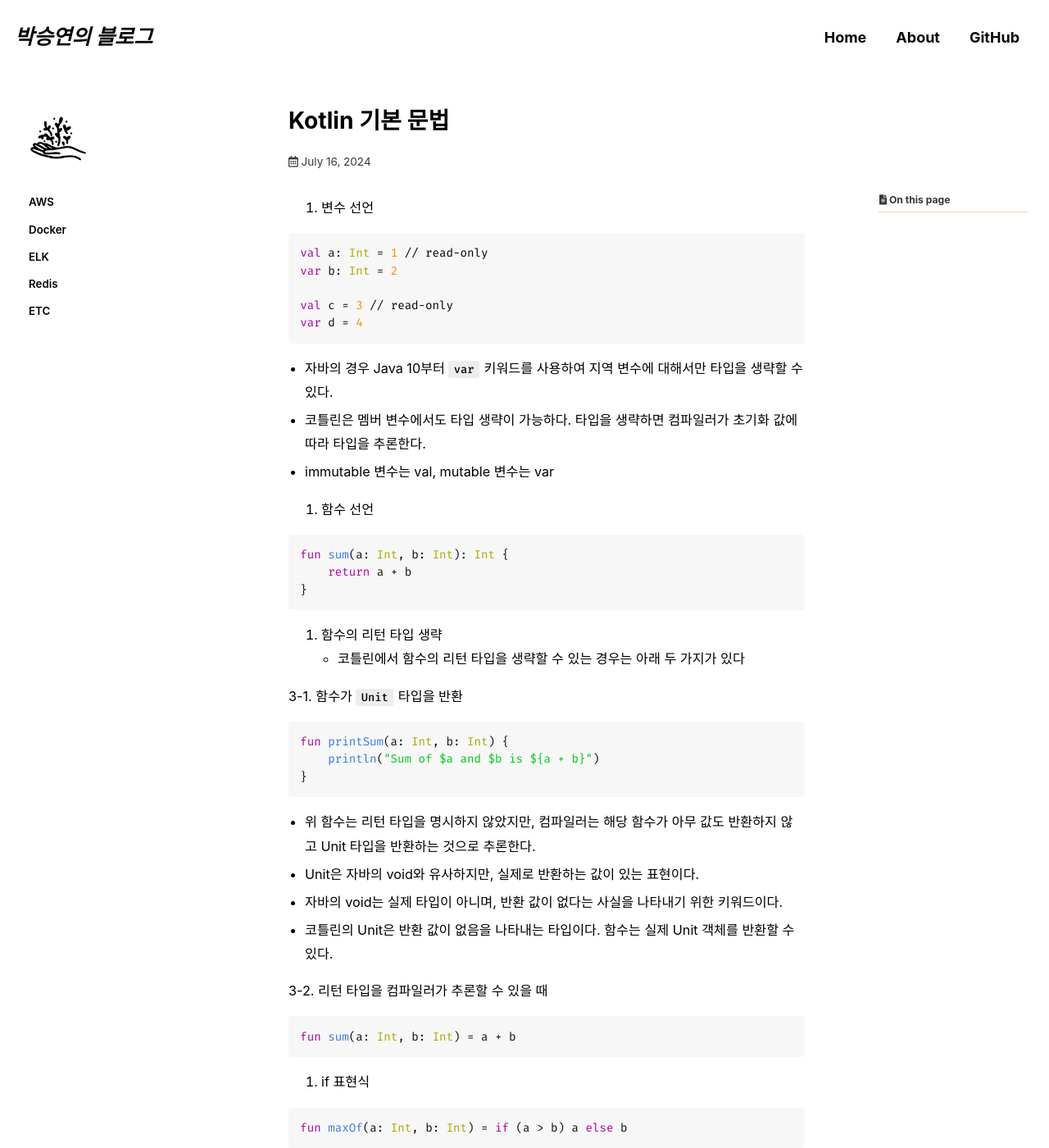
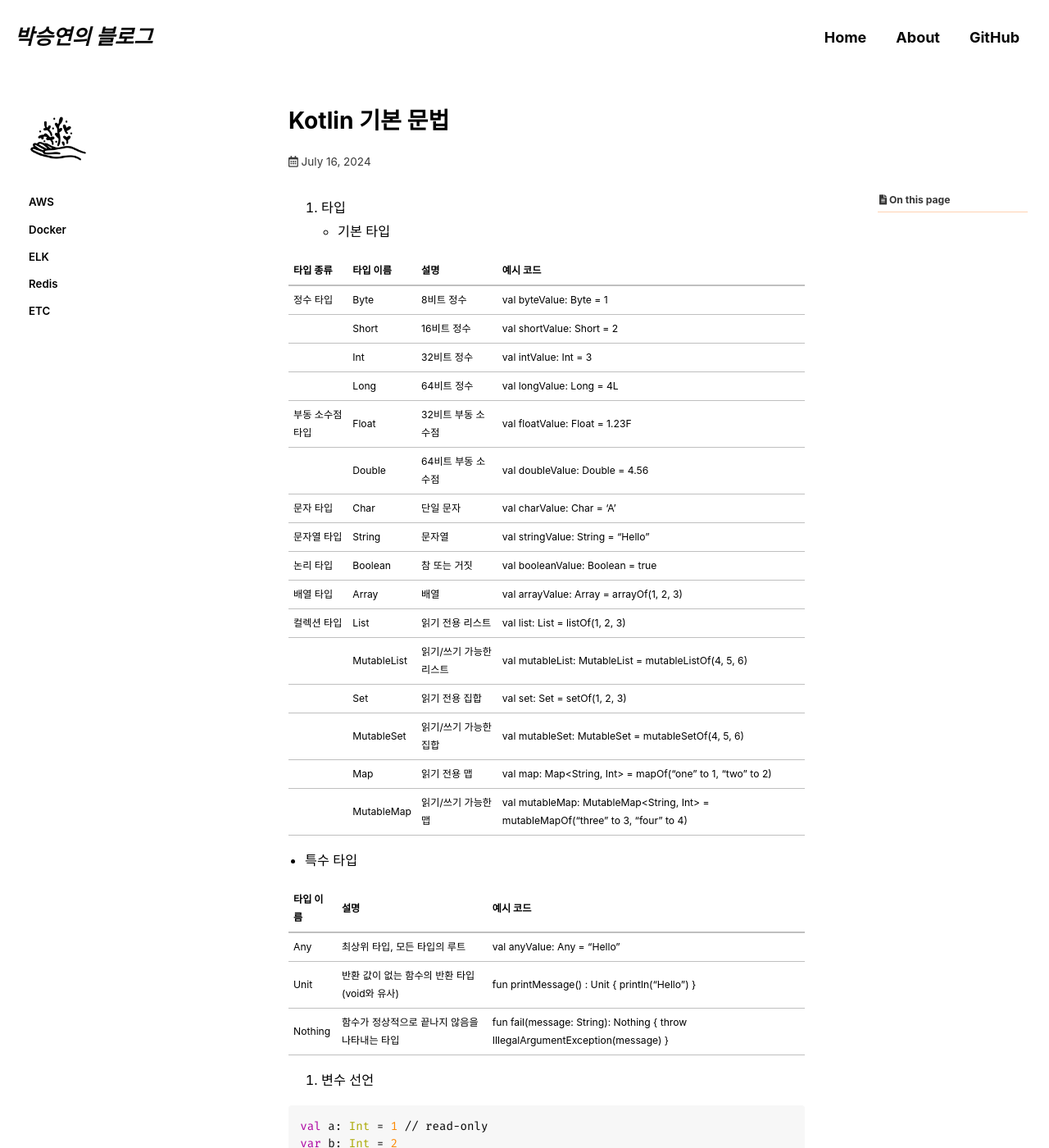
Before and after one commit to seungyeonpark/seungyeonpark.github.io, a Jekyll site: the page built from _posts/etc/2024-07-16-kotlin-basic.md, in a window 1280 px wide and 1400 px high. Shown: the whole window at 82% size. Built offline with Jekyll 4.4.1, drawn with Linux system fonts in a browser that asks for light colours; cached includes are drawn as plain includes; some web fonts are replaced; comment, search, counter and statistics services are not loaded; some of the changed text lies outside the part shown.

Commit message:
Docs: kotlin

````diff
--- a/_posts/etc/2024-07-16-kotlin-basic.md
+++ b/_posts/etc/2024-07-16-kotlin-basic.md
@@ -15,6 +15,36 @@ toc_sticky: true
 date: 2024-07-16
 last_modified_at: 2024-07-17
 ---
+
+1. 타입
+- 기본 타입
+
+|타입 종류|	타입 이름|	설명|	예시 코드|
+|---|---|---|---|
+|정수 타입|	Byte|	8비트 정수|	val byteValue: Byte = 1|
+||Short|	16비트 정수|	val shortValue: Short = 2|
+||Int|	32비트 정수|	val intValue: Int = 3|
+||Long|	64비트 정수|	val longValue: Long = 4L|
+|부동 소수점 타입|	Float|	32비트 부동 소수점|	val floatValue: Float = 1.23F|
+||Double|	64비트 부동 소수점|	val doubleValue: Double = 4.56|
+|문자 타입|	Char|	단일 문자|	val charValue: Char = 'A'|
+|문자열 타입|	String|	문자열|	val stringValue: String = "Hello"|
+|논리 타입|	Boolean|	참 또는 거짓|	val booleanValue: Boolean = true|
+|배열 타입|	Array|	배열|	val arrayValue: Array<Int> = arrayOf(1, 2, 3)|
+|컬렉션 타입|	List|	읽기 전용 리스트|	val list: List<Int> = listOf(1, 2, 3)|
+||MutableList|	읽기/쓰기 가능한 리스트|	val mutableList: MutableList<Int> = mutableListOf(4, 5, 6)|
+||Set|	읽기 전용 집합|	val set: Set<Int> = setOf(1, 2, 3)|
+||MutableSet|	읽기/쓰기 가능한 집합|	val mutableSet: MutableSet<Int> = mutableSetOf(4, 5, 6)|
+||Map|	읽기 전용 맵|	val map: Map<String, Int> = mapOf("one" to 1, "two" to 2)|
+||MutableMap|	읽기/쓰기 가능한 맵|	val mutableMap: MutableMap<String, Int> = mutableMapOf("three" to 3, "four" to 4)|
+
+- 특수 타입
+
+|타입 이름|	설명|	예시 코드|
+|---|---|---|
+|Any|	최상위 타입, 모든 타입의 루트|	val anyValue: Any = "Hello"|
+|Unit|	반환 값이 없는 함수의 반환 타입 (void와 유사)|	fun printMessage() : Unit { println("Hello") }|
+|Nothing|	함수가 정상적으로 끝나지 않음을 나타내는 타입|	fun fail(message: String): Nothing { throw IllegalArgumentException(message) }|
 
 1. 변수 선언
 
@@ -37,6 +67,15 @@ fun sum(a: Int, b: Int): Int {
     return a + b
 }
 ```
+
+3. 함수 타입
+
+``` kotlin
+val converter: (String) -> Int = { it.toInt() }
+val converted - converter("123")
+```
+
+- 코틀린에서는 자바와 다르게 함수형 인터페이스가 필요 없으며, 위와 같이 간단하게 함수 타입을 사용할 수 있다.
 
 3. 함수의 리턴 타입 생략
 - 코틀린에서 함수의 리턴 타입을 생략할 수 있는 경우는 아래 두 가지가 있다
@@ -122,6 +161,7 @@ val l = b?.length
 ```
 
 - null 값이 허용된 변수를 사용할 때는 안전한 호출 연산자(`.?`)를 사용한다
+- 안전한 호출 연산자(`.?`)는 변수의 값이 null이 아닌 경우에만 해당 속성이나 매서드에 접근하고, null인 경우에는 null을 반환한다.
 
 6. 주 생성자(primary constructor)/보조 생성자(secondary constructor)
 
@@ -134,7 +174,7 @@ class Person(val name: String, var age: Int) {
 }
 ```
 
-- 주 생성자는 클래스 헤더에 정의되며, 필드를 초기화한다.
+- 주 생성자는 클래스 선언 시 생성자에 멤버 변수를 포함할 수 있으며 클래스 헤더에 정의된다.
 - 보조 생성자는 constructor 키워드를 사용하여 정의되며, 주 생성자를 호출하여 초기화한다.
 
 7. 인스턴스 생성
@@ -156,6 +196,36 @@ val message = "Hello"
 println(message.addExclamation()) // Hello!
 ```
 
+- `클래스명.함수명` 형태로 선언한다.
+- 해당 클래스의 인스턴스에서 마치 원래 클래스에 정의된 멤버 함수처럼 호출할 수 있다.
+- 확장 함수가 멤버 함수와 같은 이름으로 정의된 경우, 멤버 함수가 우선한다.
+- 확장 함수는 클래스의 private 멤버에 접근할 수 없다.
+- 확장 함수는 인스턴스 메서드처럼 동작하며, 클래스의 정적(static) 메서드에 대한 확장은 지원되지 않는다.
+- 동일한 확장 함수를 여러 파일에서 정의하는 경우, 사용 시점의 네임스페이스에 따라 결정된다.
+
+9. 확장 프로퍼티 (Extension Property)
+
+``` kotlin
+val String.lastChar: Char
+    get() = this[this.length - 1]
+
+println("Kotlin".lastChar) // n
+```
+
+``` kotlin
+var <T> MutableList<T>.lastElement: T
+    get() = this[this.size - 1]
+    set(value) {
+        this[this.size - 1] = value
+}
+```
+
+- 확장 프로퍼티는 상태를 저장할 수 없고, 단지 계산된 값을 반환하는 용도로만 사용될 수 있다.
+- 확장 프로퍼티는 `val` 또는 `var`로 선언할 수 있으며, getter와 setter를 정의할 수 있다.
+- 확장 함수와 확장 프로퍼티는 컴파일 타임에 정적으로 처리되며, 실제 클래스의 메서드나 프로퍼티로 추가되는 건 아니다.
+
+
+
 9. 싱글톤 객체 선언
 
 ``` kotlin
@@ -168,6 +238,12 @@ object Database {
 Database.connect()
 ```
 
+- object 키워드를 사용하여 정의된 객체는 단 하나의 인스턴스만 존재한다. 이를 통해 싱글톤 패턴을 객체 선언으로 구현할 수 있다.
+- 인스턴스를 생성할 필요 없이, 정의된 객체를 직접 사용할 수 있다.
+- 생성자가 없으며, 객체 초기화는 객체 블록 내에서 수행된다.
+- 초기화 시점은 첫 번째 접근 시이다.
+- 기본적으로 스레드 안전한 성질을 가진다.
+
 8. 스마트 캐스트 (Smart Casts)
 
 ``` kotlin
@@ -178,7 +254,8 @@ fun demo(x: Any) {
 }
 ```
 
-- 타입 체크 후 자동으로 타입 캐스트
+- 변수의 타입을 확인한 후, 해당 타입으로 캐스팅해주는 기능
+- if 블록 내부에서는 캐스팅된 타입으로 동작하고, 바깥에서는 Any 타입으로 동작한다.
 
 9. 데이터 클래스 (Data Classes)
 
@@ -187,3 +264,25 @@ data class User(val name: String, val age: Int)
 ```
 
 - 데이터 클래스는 자동으로 equals(), hashCode(), toString(), copy() 메서드를 생성
+
+10. 람다식과 고차 함수 (Lambda Expression and Higher-Order Functions)
+
+``` kotlin
+val sum = { x: Int, y: Int -> x + y }
+println(sum(1, 2))
+
+fun operate(x: Int, y: Int, op: (Int, Int) -> Int): Int {
+    return op(x, y)
+}
+
+val result = operate(3, 4, sum)
+println(result)
+```
+
+- 람다 표현식은 중괄호 `{}`로 감싸야 한다.
+
+``` kotlin
+names.forEach{ println(it) }
+```
+
+- 파라미터가 하나일 대는 `it` 키워드를 사용할 수 있다.
````
